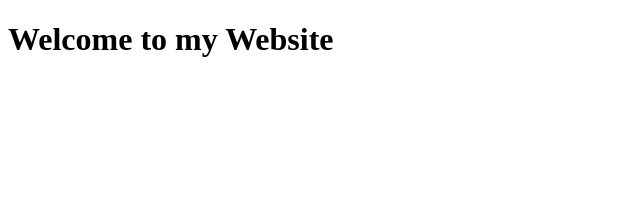
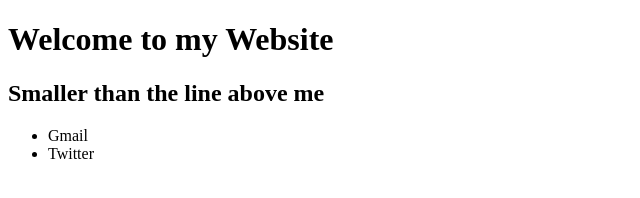
Before and after one commit to katfoley16/katfoley1616.github.io, a plain HTML site: page index.html in a window 1280 px wide. Shown: the whole page, without its empty margins (0-640 px from the left). Drawn offline with Linux system fonts and the light colour scheme.

Commit message:
Update index.html

```diff
--- a/index.html
+++ b/index.html
@@ -5,5 +5,11 @@
   </head>
   <body>
     <h1> Welcome to my Website</h1>
+    <h2> Smaller than the line above me </h2>
+    <ul>
+      <li>Gmail</li>
+      <li>Twitter</li>
+    </ul>
+
   </body>
 </html>
```
